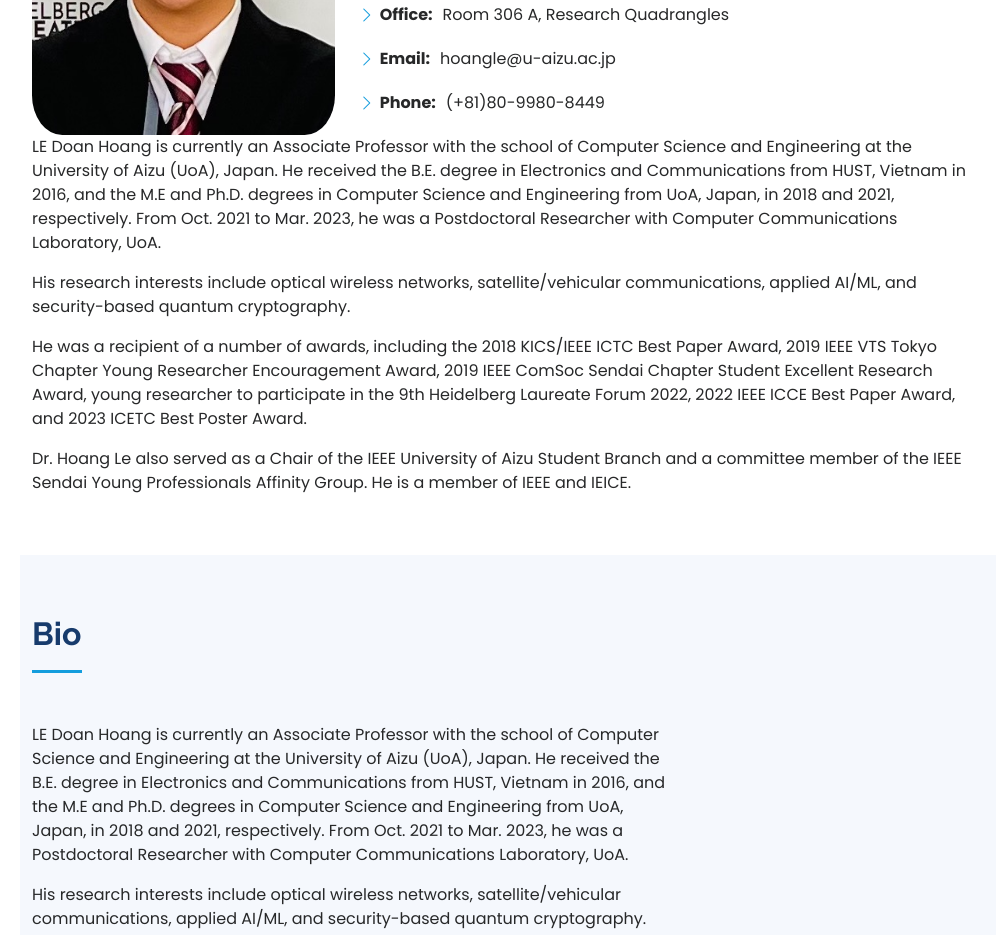
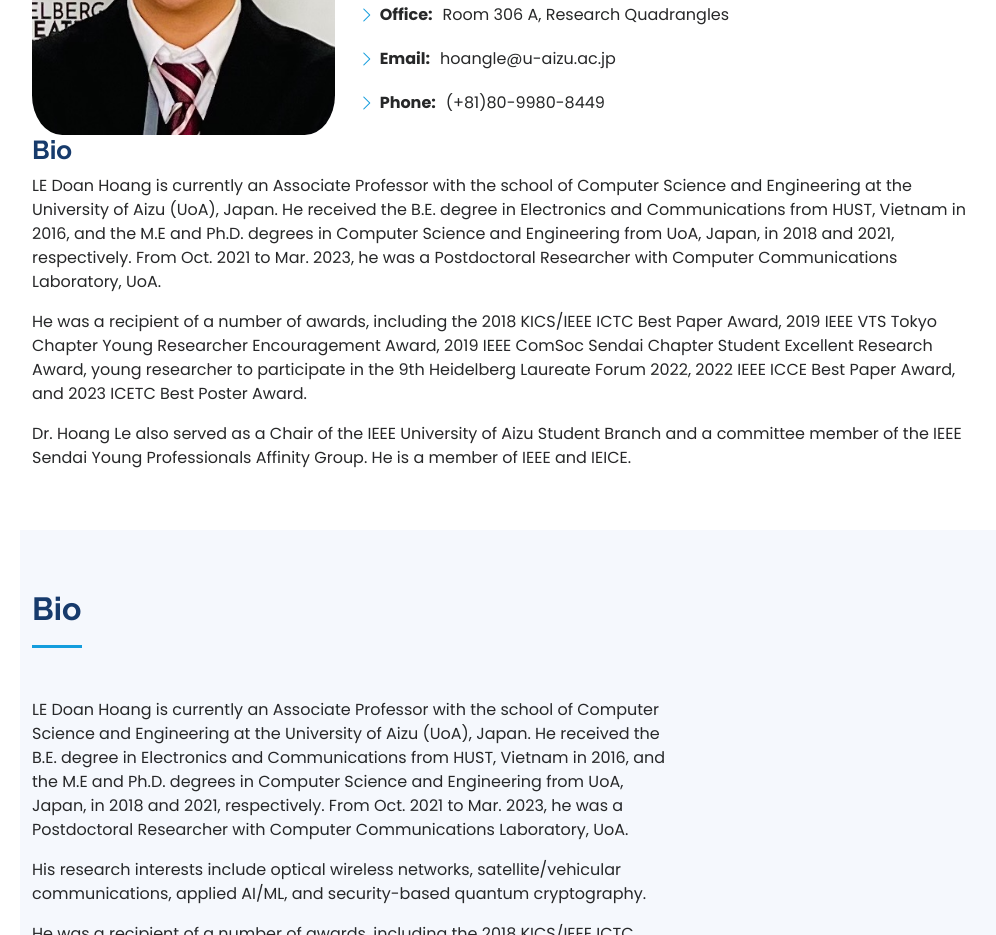
Before and after one commit to LeDoanHoang/ledoanhoang.github.io, a plain HTML site: page index.html in a window 1280 px wide. Shown: the part 1229-2164 px from the top of the page, without its empty margins (280-1276 px from the left). Drawn offline with Linux system fonts and the light colour scheme; a web font is replaced by a local one.

Commit message:
Update index.html

```diff
--- a/index.html
+++ b/index.html
@@ -113,21 +113,14 @@
         </div>
 
 	<div class="row">
-			          <div class="col-lg-12 pt-4 pt-lg-0 content" data-aos="fade-left">
-            <!-- <h3>Flutter &amp; Android Developer.</h3>
-            <p class="fst-italic">
-              Lorem ipsum dolor sit amet, consectetur adipiscing elit, sed do eiusmod tempor incididunt ut labore et dolore
-              magna aliqua.
-            </p> -->
-            <div class="row">
-            </div>
+		<div class="col-lg-12 pt-4 pt-lg-0 content" data-aos="fade-up">
+            		<h3>Bio</h3>
+            	<div class="row">
+            	</div>
            <p> LE Doan Hoang is currently an Associate Professor with the school of Computer Science and Engineering at the University of Aizu (UoA), Japan.
 	       He received the B.E. degree in Electronics and Communications from HUST, Vietnam in 2016,
 		   and the M.E and Ph.D. degrees in Computer Science and Engineering from UoA, Japan, in 2018 and 2021, respectively.
 	       From Oct. 2021 to Mar. 2023, he was a Postdoctoral Researcher with Computer Communications Laboratory, UoA.
-	   </p>
-	   <p>
-		His research interests include optical wireless networks, satellite/vehicular communications, applied AI/ML, and security-based quantum cryptography.
 	   </p>
             <p>
               He was a recipient of a number of awards, including the 2018 KICS/IEEE ICTC Best Paper Award, 2019 IEEE VTS Tokyo Chapter Young Researcher Encouragement Award,
@@ -138,11 +131,8 @@
               Dr. Hoang Le also served as a Chair of the IEEE University of Aizu Student Branch and a committee member of the IEEE Sendai Young Professionals Affinity Group.
 	      He is a member of IEEE and IEICE.
             </p>
-          </div>
+        	</div>
 	</div>
-
-
-
 
       </div>
     </section><!-- End About Section -->
```
